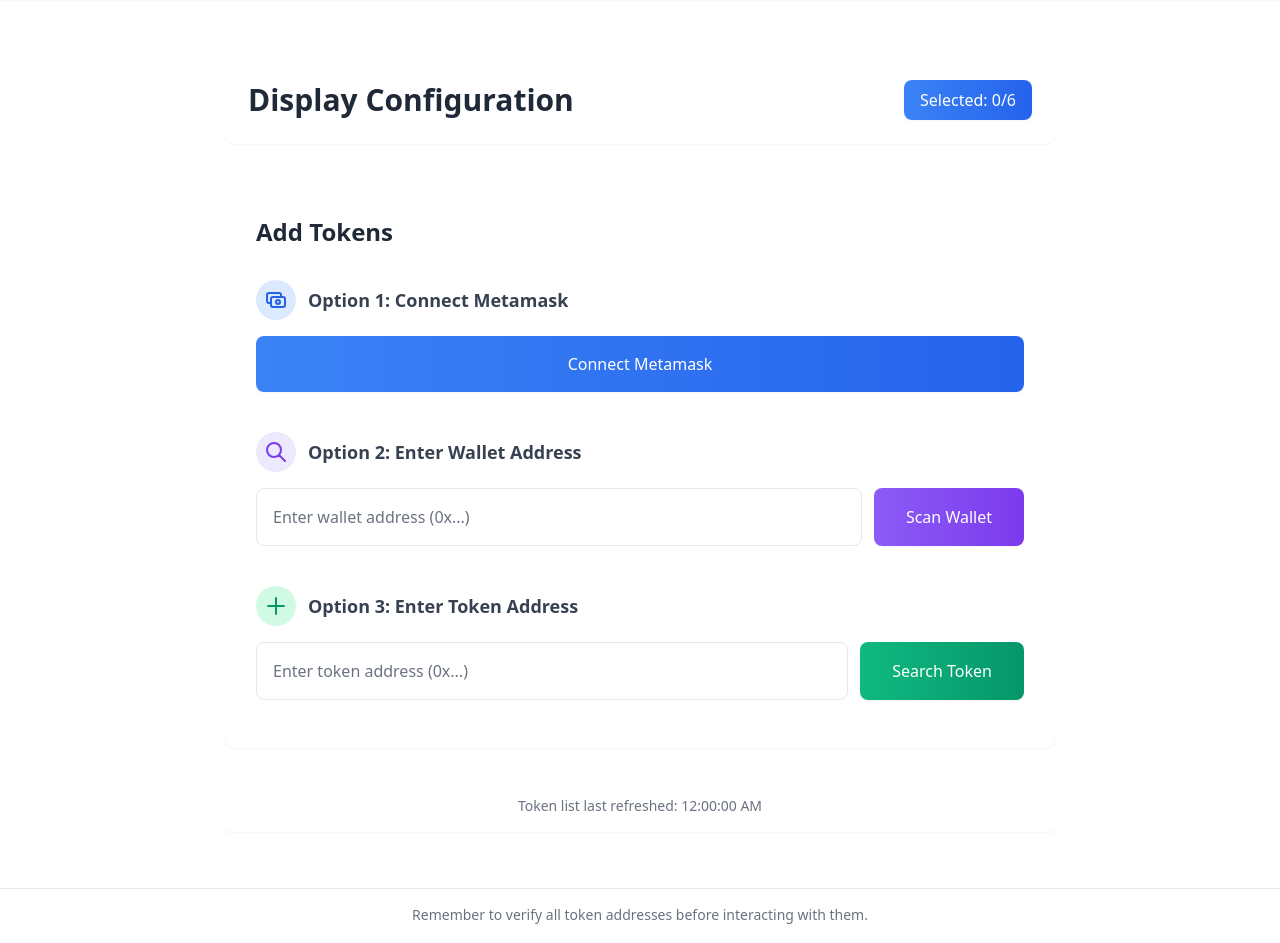
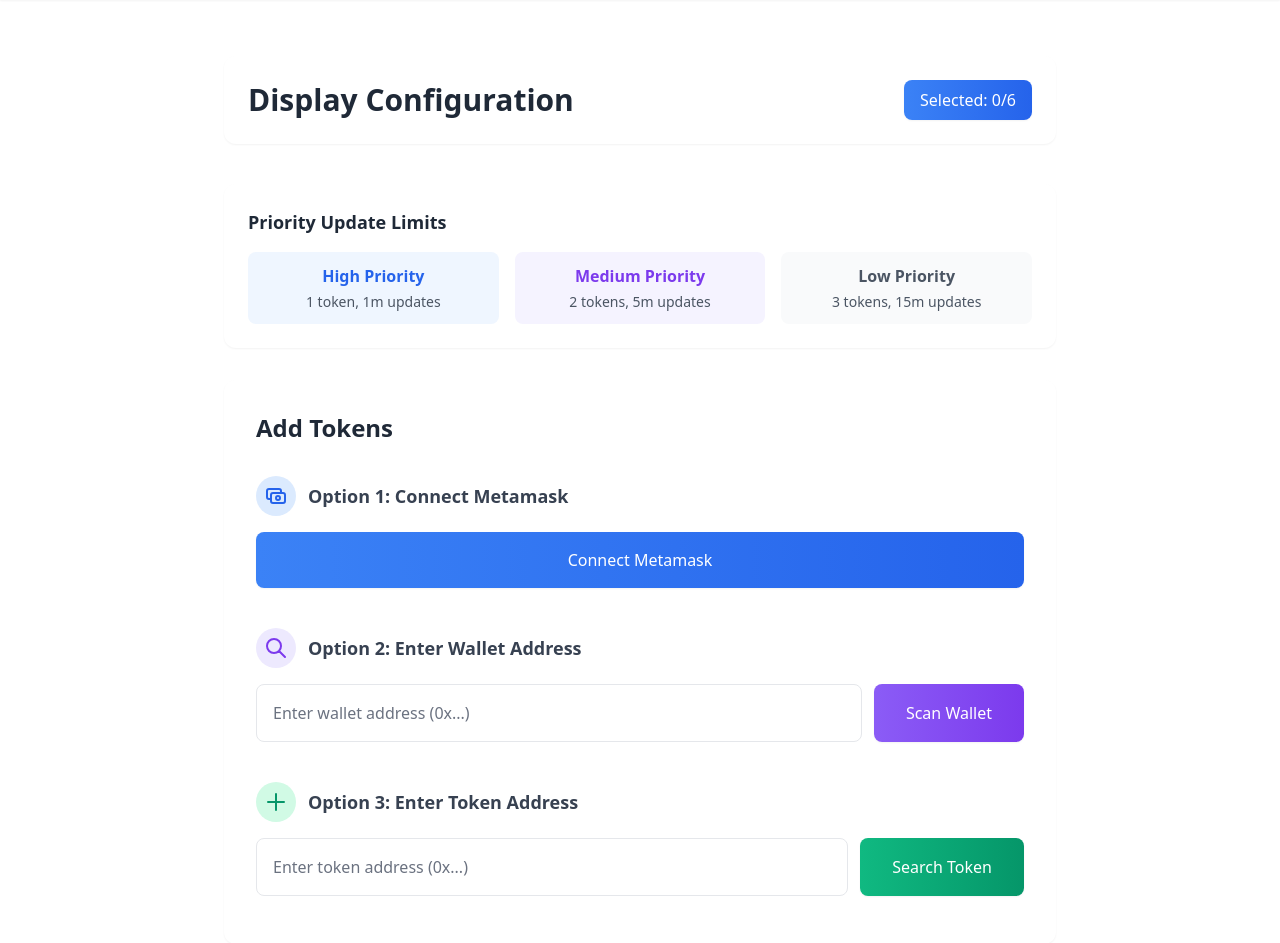
Before and after one commit to OopsyJuice/crypto-ticker, a Flask app: page / in a window 1280 px wide. Shown: the part 96-1039 px from the top of the page. Run offline with Flask 3, Linux system fonts and the light colour scheme; some libraries are stand-ins or nearby versions.

Commit message:
feat: implement token priority system with 1m/5m/15m update intervals

```diff
--- a/crypto_ticker/app.py
+++ b/crypto_ticker/app.py
@@ -11,8 +11,16 @@
 # Cache for tokens
 token_cache = {
     'data': {},
+    'last_updates': {},  # Track individual token update times
     'last_update': 0,
     'updating': False
+}
+
+# Track token priorities
+token_priorities = {
+    'high': set(),    # 1 minute updates
+    'medium': set(),  # 5 minute updates
+    'low': set()      # 15 minute updates
 }
 
 # Store selected tokens
@@ -22,45 +30,53 @@
     print("Cache update thread started")
     while True:
         print("\n--- Cache Update Cycle ---")
-        if not token_cache['updating'] and selected_tokens:
+        current_time = time.time()
+
+        if not token_cache['updating']:
             token_cache['updating'] = True
             try:
-                print(f"Updating cache for tokens: {selected_tokens}")
+                # Update high priority tokens (1 minute updates)
+                for address in token_priorities['high']:
+                    last_update = token_cache.get('last_updates', {}).get(address, 0)
+                    if current_time - last_update >= 60:  # 1 minute
+                        print(f"Updating high priority token: {address}")
+                        token_info = api.get_token_info(address)
+                        if token_info:
+                            token_cache['data'][address] = token_info
+                            if 'last_updates' not in token_cache:
+                                token_cache['last_updates'] = {}
+                            token_cache['last_updates'][address] = current_time
 
-                # Update regular tokens
-                new_data = api.update_cached_tokens(list(selected_tokens))
-                print(f"New data from API: {new_data}")
-                token_cache['data'].update(new_data)
+                # Update medium priority tokens (5 minutes)
+                for address in token_priorities['medium']:
+                    last_update = token_cache.get('last_updates', {}).get(address, 0)
+                    if current_time - last_update >= 300:  # 5 minutes
+                        print(f"Updating medium priority token: {address}")
+                        token_info = api.get_token_info(address)
+                        if token_info:
+                            token_cache['data'][address] = token_info
+                            if 'last_updates' not in token_cache:
+                                token_cache['last_updates'] = {}
+                            token_cache['last_updates'][address] = current_time
 
-                # Debug PLS specific updates
-                if 'native' in selected_tokens:
-                    print("Found native PLS in selected tokens")
-                    try:
-                        # Try to get WPLS price directly from api.get_token_info
-                        wpls_info = api.get_token_info('0xa1077a294dde1b09bb078844df4D16dB296f254A')
-                        print(f"WPLS info received: {wpls_info}")
+                # Update low priority tokens (15 minutes)
+                for address in token_priorities['low']:
+                    last_update = token_cache.get('last_updates', {}).get(address, 0)
+                    if current_time - last_update >= 900:  # 15 minutes
+                        print(f"Updating low priority token: {address}")
+                        token_info = api.get_token_info(address)
+                        if token_info:
+                            token_cache['data'][address] = token_info
+                            if 'last_updates' not in token_cache:
+                                token_cache['last_updates'] = {}
+                            token_cache['last_updates'][address] = current_time
 
-                        if wpls_info and wpls_info.get('price_usd'):
-                            print("Updating PLS price with WPLS data")
-                            token_cache['data']['native'] = {
-                                'address': 'native',
-                                'symbol': 'PLS',
-                                'name': 'Pulse',
-                                'price_usd': wpls_info['price_usd'],
-                                'price_change_24h': wpls_info.get('price_change_24h', '0')
-                            }
-                            print(f"Updated native token data: {token_cache['data']['native']}")
-                    except Exception as e:
-                        print(f"Error updating PLS price: {e}")
+                token_cache['last_update'] = current_time
 
-                print(f"Final cache state: {token_cache['data']}")
-                token_cache['last_update'] = time.time()
             finally:
                 token_cache['updating'] = False
-        time.sleep(10)
 
-update_thread = threading.Thread(target=update_cache, daemon=True)
-update_thread.start()
+        time.sleep(10)  # Check every 10 seconds for tokens that need updates
 
 @app.template_filter('float_format')
 def float_format(value):
@@ -79,6 +95,7 @@
     return render_template('dashboard.html',
                          tokens=token_cache['data'],
                          selected_tokens=selected_tokens,
+                         token_priorities=token_priorities,
                          last_update=last_update)
 
 @app.route('/api/tokens/<address>')
@@ -110,6 +127,7 @@
         # Add PLS if there's a balance
         if pls_response.ok:
             pls_data = pls_response.json()
+            print(f"PLS response: {pls_data}")  # Debug line
             pls_balance = pls_data.get('result', '0')
             if int(pls_balance) > 0:
                 tokens.append({
@@ -122,6 +140,7 @@
         # Add tokens with current balances
         if token_list_response.ok:
             data = token_list_response.json()
+            print(f"Token list response: {data}")  # Debug line
             token_list = data.get('result', [])
 
             for token in token_list:
@@ -134,6 +153,7 @@
                         'decimals': token.get('decimals')
                     })
 
+        print(f"Final tokens list: {tokens}")  # Debug line
         return jsonify(tokens)
 
     except Exception as e:
@@ -162,58 +182,53 @@
 @app.route('/add_token', methods=['POST'])
 def add_token():
     try:
-        if request.headers.get('Content-Type') == 'application/x-www-form-urlencoded':
-            address = request.form.get('token_address', '').lower()
-        else:
-            data = request.get_json()
-            address = data.get('token_address', '').lower()
+        data = request.get_json() if request.is_json else request.form
+        address = data.get('token_address', '').lower()
+        priority = data.get('priority', 'low')
 
         print(f"\n=== Adding Token: {address} ===")
-        print(f"Current token count: {len(selected_tokens)}")
-        print(f"Current selected tokens: {selected_tokens}")
+        print(f"Priority Level: {priority}")
+        print(f"Current priorities: {token_priorities}")
 
-        # Check if token is already selected
-        if address in selected_tokens:
-            print(f"Token {address} is already selected")
-            return redirect(url_for('home'))
+        # Check priority limits
+        if priority == 'high' and len(token_priorities['high']) >= 1:
+            print(f"High priority tokens: {token_priorities['high']}")
+            return jsonify({'error': 'High priority limit reached (max 1)'}), 400
+        elif priority == 'medium' and len(token_priorities['medium']) >= 2:
+            return jsonify({'error': 'Medium priority limit reached (max 2)'}), 400
+        elif priority == 'low' and len(token_priorities['low']) >= 3:
+            return jsonify({'error': 'Low priority limit reached (max 3)'}), 400
 
-        # Pre-check the limit
-        if len(selected_tokens) >= 6:
-            print("Token limit already reached")
-            return redirect(url_for('home'))
+        # Get token info
+        if address:
+            token_info = api.get_token_info(address)
+            if token_info:
+                # Add to selected tokens and appropriate priority set
+                selected_tokens.add(address)
 
-        if address:
-            print("Creating GeckoTerminal API instance...")
-            gecko_api = GeckoTerminalAPI()
+                # Remove from any existing priority sets
+                for p in token_priorities:
+                    token_priorities[p].discard(address)
 
-            print(f"Fetching token info for {address}...")
-            token_info = gecko_api.get_token_info(address)
+                # Add to new priority set
+                token_priorities[priority].add(address)
 
-            print(f"Token info received: {token_info}")
+                # Update cache
+                token_cache['data'][address] = token_info
 
-            if token_info:
-                # Double-check limit before adding
-                if len(selected_tokens) < 6:
-                    print("Adding token to selected tokens and cache...")
-                    selected_tokens.add(address)
-                    token_cache['data'][address] = token_info
-
-                    print("After adding token:")
-                    print(f"Selected tokens: {selected_tokens}")
-                    print(f"Token count: {len(selected_tokens)}")
-                    print(f"Token cache: {token_cache['data'][address]}")
-                else:
-                    print("Token limit reached during processing")
+                print(f"Token added with priority {priority}")
+                print(f"Current priorities: {token_priorities}")
+                return jsonify({'success': True})
             else:
                 print(f"Failed to get token info for {address}")
 
-        return redirect(url_for('home'))
+        return jsonify({'error': 'Invalid token'}), 400
 
     except Exception as e:
         print(f"Error in add_token route: {str(e)}")
-        import traceback
-        print(f"Traceback: {traceback.format_exc()}")
-        return redirect(url_for('home'))
+        return jsonify({'error': str(e)}), 500
+
+@app.route('/remove_token', methods=['POST'])
 
 
 @app.route('/remove_token', methods=['POST'])
--- a/crypto_ticker/templates/dashboard.html
+++ b/crypto_ticker/templates/dashboard.html
@@ -9,6 +9,31 @@
     </div>
     <div class="bg-gradient-to-r from-blue-500 to-blue-600 rounded-lg px-4 py-2 shadow-sm">
         <span class="text-white font-medium">Selected: {{ selected_tokens|length }}/6</span>
+    </div>
+</div>
+
+<!-- Priority Rules Legend -->
+<div class="bg-white dark:bg-gray-800 p-6 rounded-xl shadow-sm mb-8 transition-colors duration-200">
+    <h3 class="text-lg font-semibold text-gray-800 dark:text-white mb-4">Priority Update Limits</h3>
+    <div class="flex flex-col md:flex-row md:justify-between gap-4">
+        <div class="flex items-center justify-center bg-blue-50 dark:bg-blue-900/20 p-3 rounded-lg flex-1">
+            <div class="text-center">
+                <span class="text-blue-600 dark:text-blue-400 font-semibold">High Priority</span>
+                <p class="text-gray-600 dark:text-gray-300 text-sm mt-1">1 token, 1m updates</p>
+            </div>
+        </div>
+        <div class="flex items-center justify-center bg-purple-50 dark:bg-purple-900/20 p-3 rounded-lg flex-1">
+            <div class="text-center">
+                <span class="text-purple-600 dark:text-purple-400 font-semibold">Medium Priority</span>
+                <p class="text-gray-600 dark:text-gray-300 text-sm mt-1">2 tokens, 5m updates</p>
+            </div>
+        </div>
+        <div class="flex items-center justify-center bg-gray-50 dark:bg-gray-900/20 p-3 rounded-lg flex-1">
+            <div class="text-center">
+                <span class="text-gray-600 dark:text-gray-400 font-semibold">Low Priority</span>
+                <p class="text-gray-600 dark:text-gray-300 text-sm mt-1">3 tokens, 15m updates</p>
+            </div>
+        </div>
     </div>
 </div>
 
@@ -103,7 +128,16 @@
                     <div class="p-6">
                         <div class="flex justify-between items-start">
                             <div>
+                                <div class="flex items-center gap-2">
                                     <h3 class="font-bold text-xl text-gray-800 dark:text-white">{{ tokens[address].symbol }}</h3>
+                                    {% if address in token_priorities['high'] %}
+                                        <span class="px-2 py-1 text-xs font-medium bg-blue-100 dark:bg-blue-900 text-blue-800 dark:text-blue-200 rounded-full">1m updates</span>
+                                    {% elif address in token_priorities['medium'] %}
+                                        <span class="px-2 py-1 text-xs font-medium bg-purple-100 dark:bg-purple-900 text-purple-800 dark:text-purple-200 rounded-full">5m updates</span>
+                                    {% else %}
+                                        <span class="px-2 py-1 text-xs font-medium bg-gray-100 dark:bg-gray-900 text-gray-800 dark:text-gray-200 rounded-full">15m updates</span>
+                                    {% endif %}
+                                </div>
                                 <p class="text-xs text-gray-500 dark:text-gray-400 font-mono mt-1">{{ address }}</p>
                                 <p class="text-3xl font-bold mt-3 text-gray-900 dark:text-white">${{ '%.8f' | format(tokens[address].price_usd|float_format) }}</p>
                             </div>
@@ -141,12 +175,24 @@
                 <span class="font-medium text-gray-900 dark:text-white">{symbol}</span>
                 <span class="text-sm text-gray-500 dark:text-gray-400 block mt-1 font-mono">{address}</span>
             </div>
+            <div class="flex items-center gap-2">
+                <select
+                    class="bg-white dark:bg-gray-700 border border-gray-300 dark:border-gray-600 rounded-lg px-3 py-2 text-gray-900 dark:text-white"
+                    onchange="updatePrioritySelection('{address}', this.value)"
+                >
+                    <option value="" class="text-gray-900 dark:text-white">Select Priority</option>
+                    <option value="high" class="text-gray-900 dark:text-white">High (1m updates)</option>
+                    <option value="medium" class="text-gray-900 dark:text-white">Medium (5m updates)</option>
+                    <option value="low" class="text-gray-900 dark:text-white">Low (15m updates)</option>
+                </select>
                 <button
                     onclick="addTokenToTracker('{address}')"
                     class="bg-gradient-to-r from-blue-500 to-blue-600 text-white px-4 py-2 rounded-lg hover:from-blue-600 hover:to-blue-700 transition-all duration-200 shadow-sm hover:shadow-md font-medium"
+                    disabled
                 >
                     Add to Display
                 </button>
+            </div>
         </div>
     </div>
 </template>
@@ -154,19 +200,34 @@
 
 {% block scripts %}
 <script>
+
 let selectedAccount;
+let selectedPriorities = {};
+
+function updatePrioritySelection(address, priority) {
+    selectedPriorities[address] = priority;
+    const button = document.querySelector(`button[onclick="addTokenToTracker('${address}')"]`);
+    button.disabled = !priority;  // Enable button only when priority is selected
+}
 
 async function displayTokenList(tokens, containerId) {
+    console.log("Displaying tokens:", tokens);  // Debug line
+    console.log("Container ID:", containerId);  // Debug line
     const container = document.getElementById(containerId);
     if (tokens.length > 0) {
+        console.log("Has tokens, creating list");  // Debug line
         const tokenList = tokens.map(token => {
+            console.log("Processing token:", token);  // Debug line
             const template = document.getElementById('tokenItemTemplate').innerHTML;
-            return template
+            const filledTemplate = template
                 .replace(/{symbol}/g, token.symbol || 'Unknown')
                 .replace(/{address}/g, token.contractAddress || token.address);
+            return filledTemplate;
         }).join('');
+        console.log("Created HTML:", tokenList);  // Debug line
         container.innerHTML = tokenList;
     } else {
+        console.log("No tokens found");  // Debug line
         container.innerHTML = `
             <div class="text-sm text-gray-500 dark:text-gray-400 p-4 bg-gray-50 dark:bg-gray-700 rounded-lg">
                 No tokens found
@@ -223,19 +284,6 @@
 const connectButton = document.getElementById('connectWallet');
 connectButton.onclick = connectWallet;
 
-// Store connection state
-if (window.ethereum) {
-    ethereum.request({ method: 'eth_accounts' })
-        .then(accounts => {
-            if (accounts.length > 0) {
-                selectedAccount = accounts[0];
-                connectButton.innerHTML = 'Load Tokens';
-                connectButton.classList.remove('bg-blue-600', 'hover:bg-blue-700');
-                connectButton.classList.add('bg-green-600', 'hover:bg-green-700');
-                connectButton.onclick = loadTokens;
-            }
-        });
-}
 
 async function scanWallet(event) {
     event.preventDefault();  // Make sure we're preventing form submission
@@ -297,44 +345,34 @@
     }
 }
 
-// Add all event listeners after function definitions
-document.addEventListener('DOMContentLoaded', function() {
-    document.getElementById('scanWalletForm').addEventListener('submit', scanWallet);
-    document.getElementById('tokenSearchForm').addEventListener('submit', searchToken);
-});
-
 async function addTokenToTracker(address) {
     try {
-        console.log("Adding token:", address);
+        const priority = selectedPriorities[address];
+        if (!priority) {
+            alert('Please select a priority level first');
+            return;
+        }
+
+        console.log("Adding token:", address, "with priority:", priority);
         const response = await fetch('/add_token', {
             method: 'POST',
             headers: {
-                'Content-Type': 'application/x-www-form-urlencoded',
+                'Content-Type': 'application/json',
             },
-            body: `token_address=${address}`
+            body: JSON.stringify({
+                token_address: address,
+                priority: priority
+            })
         });
 
+        const data = await response.json();
+
         if (response.ok) {
-    // Find the token's button that was clicked
             const tokenButton = document.querySelector(`button[onclick="addTokenToTracker('${address}')"]`);
             if (tokenButton) {
-        // Create notification text
                 const notification = document.createElement('span');
                 notification.className = 'text-blue-600 ml-2 text-sm font-medium animate-fade-in';
                 notification.innerHTML = '✓ Added to display • <a href="#" class="text-blue-700 hover:underline">Refresh to view</a>';
-
-        // Add fade-in animation style
-        const style = document.createElement('style');
-        style.textContent = `
-            @keyframes fadeIn {
-                from { opacity: 0; transform: translateY(-5px); }
-                to { opacity: 1; transform: translateY(0); }
-            }
-            .animate-fade-in {
-                animation: fadeIn 0.3s ease-out forwards;
-            }
-        `;
-        document.head.appendChild(style);
 
                 const refreshLink = notification.querySelector('a');
                 refreshLink.addEventListener('click', (e) => {
@@ -342,19 +380,22 @@
                     window.location.reload();
                 });
 
-
-
-                // Insert notification after the button
                 tokenButton.parentNode.appendChild(notification);
-
-                // Update button style to show success state
                 tokenButton.disabled = true;
-                tokenButton.classList.remove('bg-gradient-to-r', 'from-blue-500', 'to-blue-600', 'hover:from-blue-600', 'hover:to-blue-700');
                 tokenButton.classList.add('bg-green-500', 'cursor-not-allowed', 'opacity-75');
                 tokenButton.textContent = '✓ Added';
             }
         } else {
-            throw new Error('Failed to add token');
+            // Show error message in UI
+            const resultDiv = document.createElement('div');
+            resultDiv.className = 'text-sm text-red-600 dark:text-red-400 mt-2';
+            resultDiv.textContent = data.error || 'Failed to add token';
+
+            const buttonParent = document.querySelector(`button[onclick="addTokenToTracker('${address}')"]`).parentNode;
+            // Remove any existing error message
+            const existingError = buttonParent.querySelector('.text-red-600');
+            if (existingError) existingError.remove();
+            buttonParent.appendChild(resultDiv);
         }
     } catch (error) {
         console.error('Error adding token:', error);
```
Lines whose indentation alone changed are shown as unchanged.
